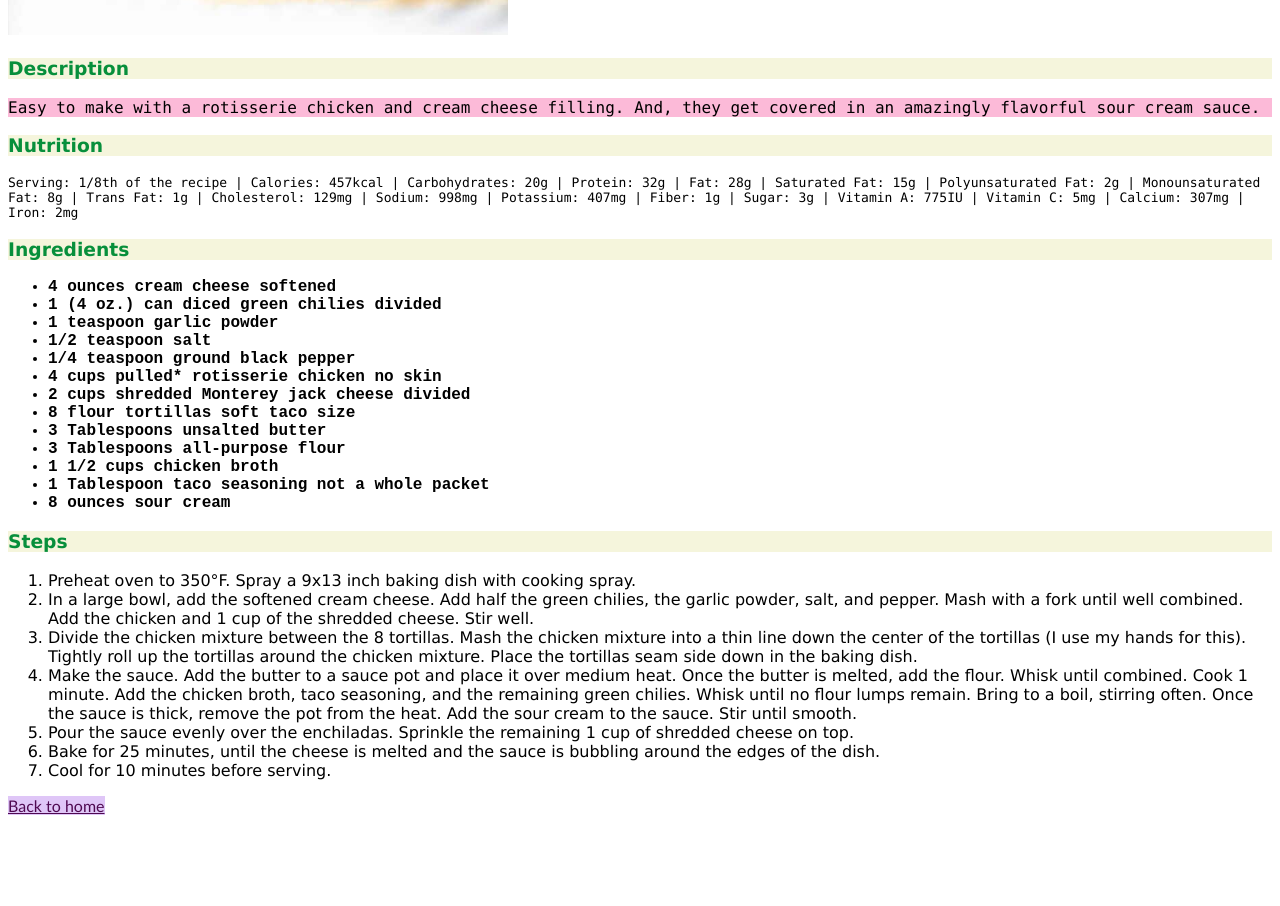
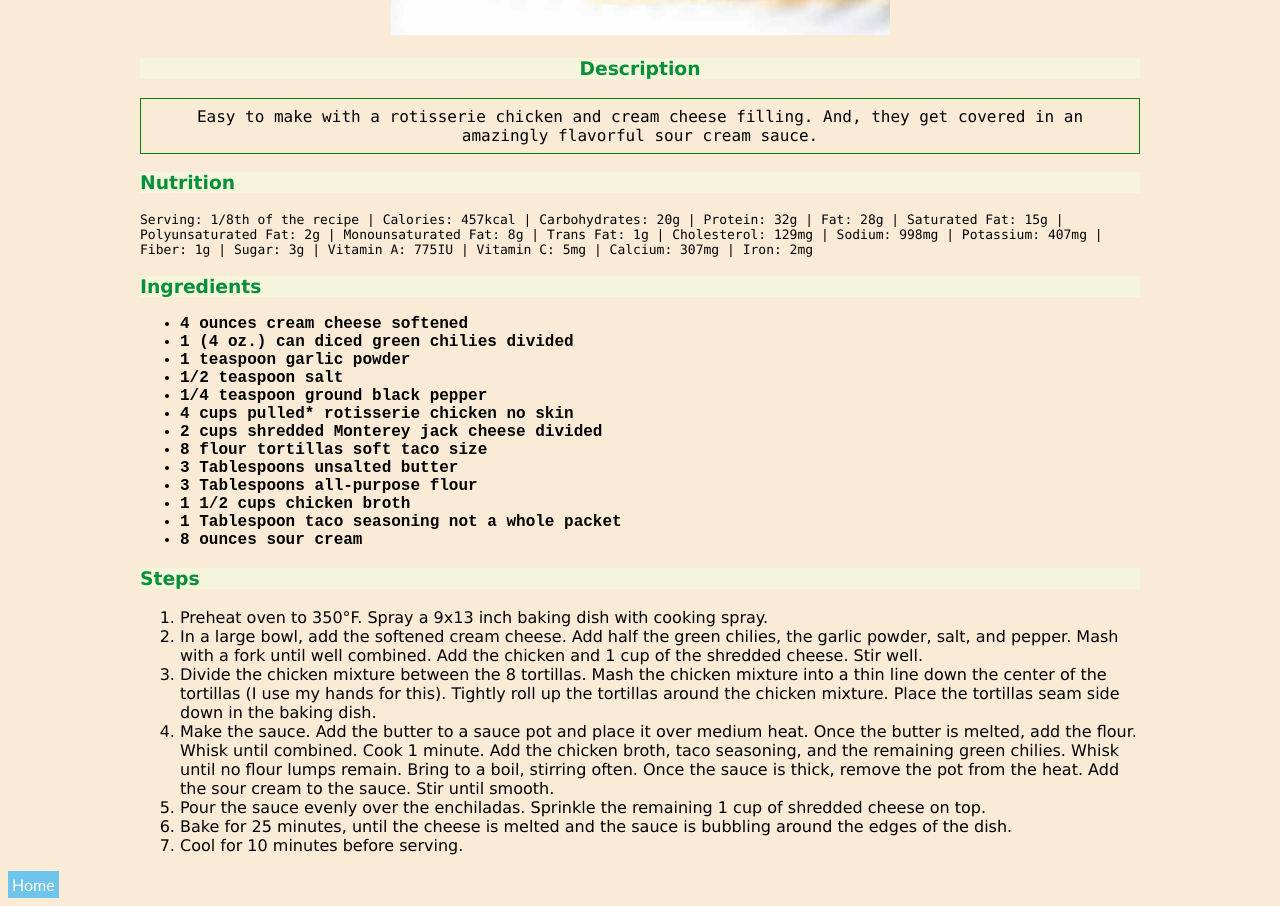
Before and after one commit to JulianThe0ne/odin-recipes, a plain HTML site: page recipes/white-chicken-enchiladas.html in a window 1280 px wide. Shown: the part 725-1631 px from the top of the page. Before the commit the page ends 1549 px from the top, so only its background shows below. Drawn offline with Linux system fonts and the light colour scheme.

Commit message:
Add div & more CSS

```diff
--- a/recipes/white-chicken-enchiladas.html
+++ b/recipes/white-chicken-enchiladas.html
@@ -7,16 +7,23 @@
   <link rel="stylesheet" href="../style.css">
 </head>
 <body>
-  <h1>White Chicken Enchiladas</h1>
+  <div class="main-title">
+    <h1>White Chicken Enchiladas</h1>
 
-  <img src="../images/White-Chicken-Enchiladas.png" alt="White Chicken Enchiladas with sour cream sauce on top" width="500">
+    <img src="../images/White-Chicken-Enchiladas.png" alt="White Chicken Enchiladas with sour cream sauce on top" width="500">
+  </div>
 
-  <h3>Description</h3>
-  <p class="description">Easy to make with a rotisserie chicken and cream cheese filling. And, they get covered in an amazingly flavorful sour cream sauce.</p>
+  <div class="container-description">
+    <h3>Description</h3>
+    <p class="description">Easy to make with a rotisserie chicken and cream cheese filling. And, they get covered in an amazingly flavorful sour cream sauce.</p>
+  </div>
 
+<div class="container-nutrition">
   <h3>Nutrition</h3>
   <p class="nutrition">Serving: 1/8th of the recipe | Calories: 457kcal | Carbohydrates: 20g | Protein: 32g | Fat: 28g | Saturated Fat: 15g | Polyunsaturated Fat: 2g | Monounsaturated Fat: 8g | Trans Fat: 1g | Cholesterol: 129mg | Sodium: 998mg | Potassium: 407mg | Fiber: 1g | Sugar: 3g | Vitamin A: 775IU | Vitamin C: 5mg | Calcium: 307mg | Iron: 2mg</p>
+</div>
 
+<div class="container-ingredients">
   <h3>Ingredients</h3>
   <ul class="ingredients">
     <li>4 ounces cream cheese softened</li>
@@ -33,7 +40,9 @@
     <li>1 Tablespoon taco seasoning not a whole packet</li>
     <li>8 ounces sour cream</li>
   </ul>
+</div>
 
+<div class="container-steps">
   <h3>Steps</h3>
   <ol class="steps">
     <li>Preheat oven to 350°F. Spray a 9x13 inch baking dish with cooking spray.</li>
@@ -44,8 +53,9 @@
     <li>Bake for 25 minutes, until the cheese is melted and the sauce is bubbling around the edges of the dish.</li>
     <li>Cool for 10 minutes before serving.</li>
   </ol>
+</div>
 
-  <a href="../index.html">Back to home</a>
+  <a href="../index.html" class="button">Home</a>
 
 </body>
 </html>
--- a/style.css
+++ b/style.css
@@ -1,3 +1,31 @@
+body {
+  background-color: antiquewhite;
+}
+
+.main-title {
+  text-align: center;
+}
+
+.container-description {
+  margin: 0 auto;
+  text-align: center;
+  width: 1000px;
+}
+
+.container-nutrition {
+  width: 1000px;
+  margin: 0 auto;
+}
+
+.container-ingredients {
+  width: 1000px;
+  margin: 0 auto;
+}
+.container-steps {
+  width: 1000px;
+  margin: 0 auto;
+}
+
 h1, h3  {
   font-family: Verdana, Helvetica, sans-serif;
   color: rgb(7, 143, 59);
@@ -16,7 +44,9 @@ a {
 
 .description {
   font-size: medium;
-  background-color: rgba(243, 4, 115, 0.273);
+  border: 1px solid green;
+  padding: 8px;
+  /* background-color: rgba(243, 4, 115, 0.273); */
 }
 
 .ingredients {
@@ -27,3 +57,14 @@ a {
 .steps {
   font-family: 'Lucida Sans Unicode', 'Lucida Grande', 'Lucida Sans', Arial, sans-serif
 }
+.button {
+  background-color: #2eb3f5ad;
+  color: white;
+  text-decoration: none;
+  padding: 4px;
+  display: inline-block;
+}
+
+.button:hover {
+  background-color: coral;
+}
```
Also changed, not shown: index.html (+9 -7 lines), recipes/lasagna.html (+11 -3 lines), recipes/pancake.html (+13 -4 lines).
